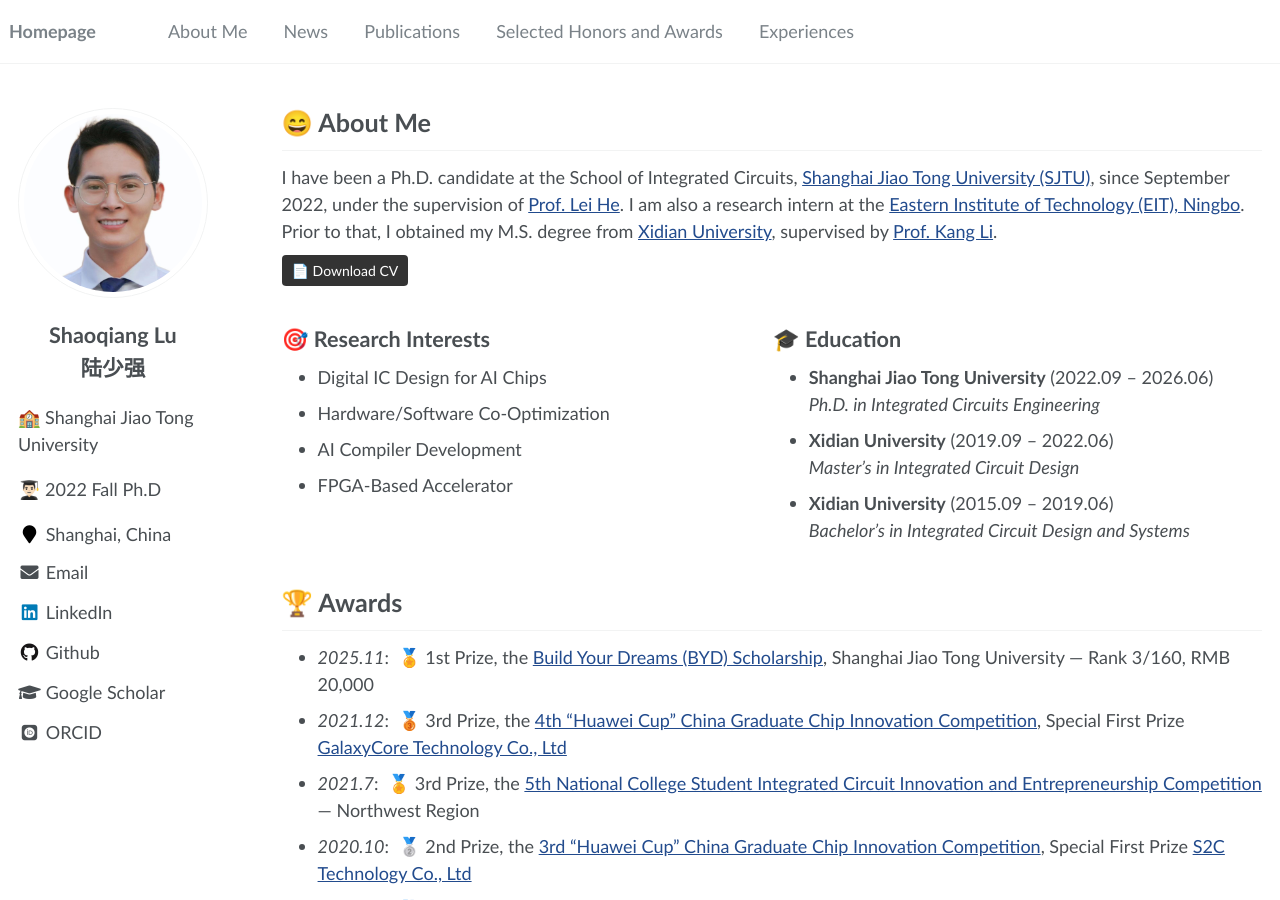
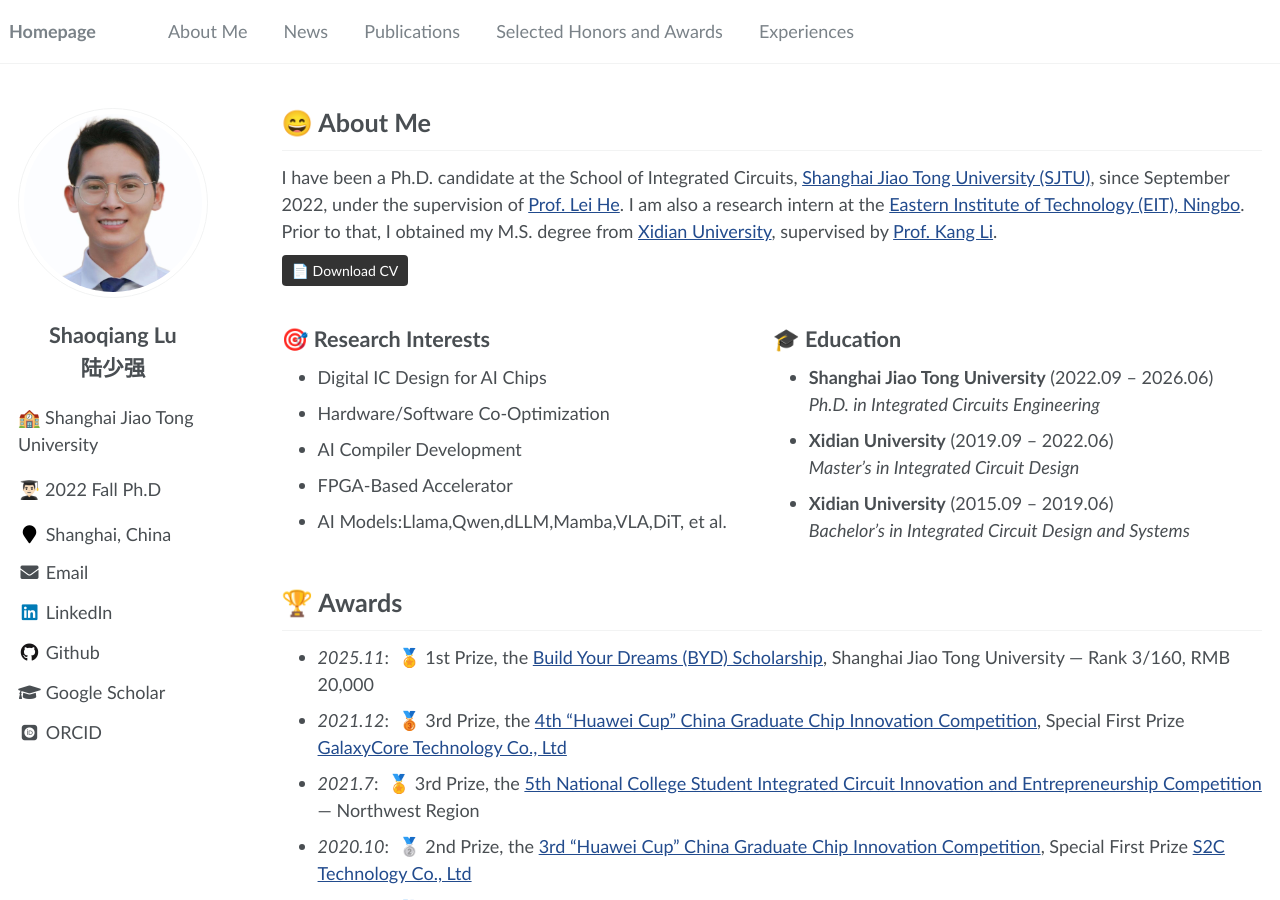
Before and after one commit to ShaoqiangLu/ShaoqangLu.github.io, a Jekyll site: the page built from _pages/about.md, in a window 1280 px wide and 900 px high. Built offline with Jekyll 4.4.1, drawn with Linux system fonts in a browser that asks for light colours; some web fonts are replaced.

Commit message:
Update about.md

```diff
--- a/_pages/about.md
+++ b/_pages/about.md
@@ -36,6 +36,7 @@ I have been a Ph.D. candidate at the School of Integrated Circuits, [Shanghai Ji
       <li>Hardware/Software Co-Optimization</li>
       <li>AI Compiler Development</li>
       <li>FPGA-Based Accelerator</li>
+      <li>AI Models:Llama,Qwen,dLLM,Mamba,VLA,DiT, et al.</li>
     </ul>
   </div>
 
```
